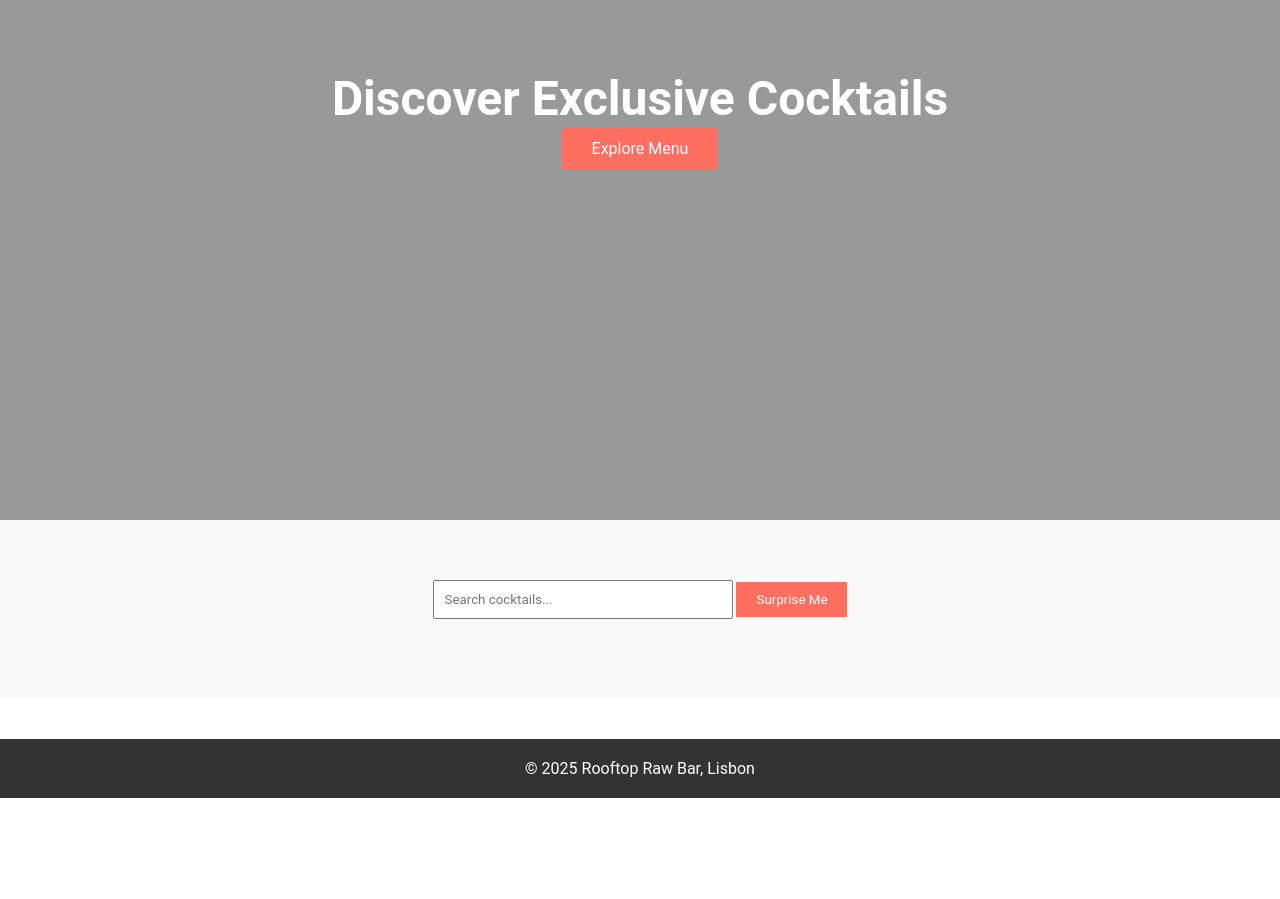
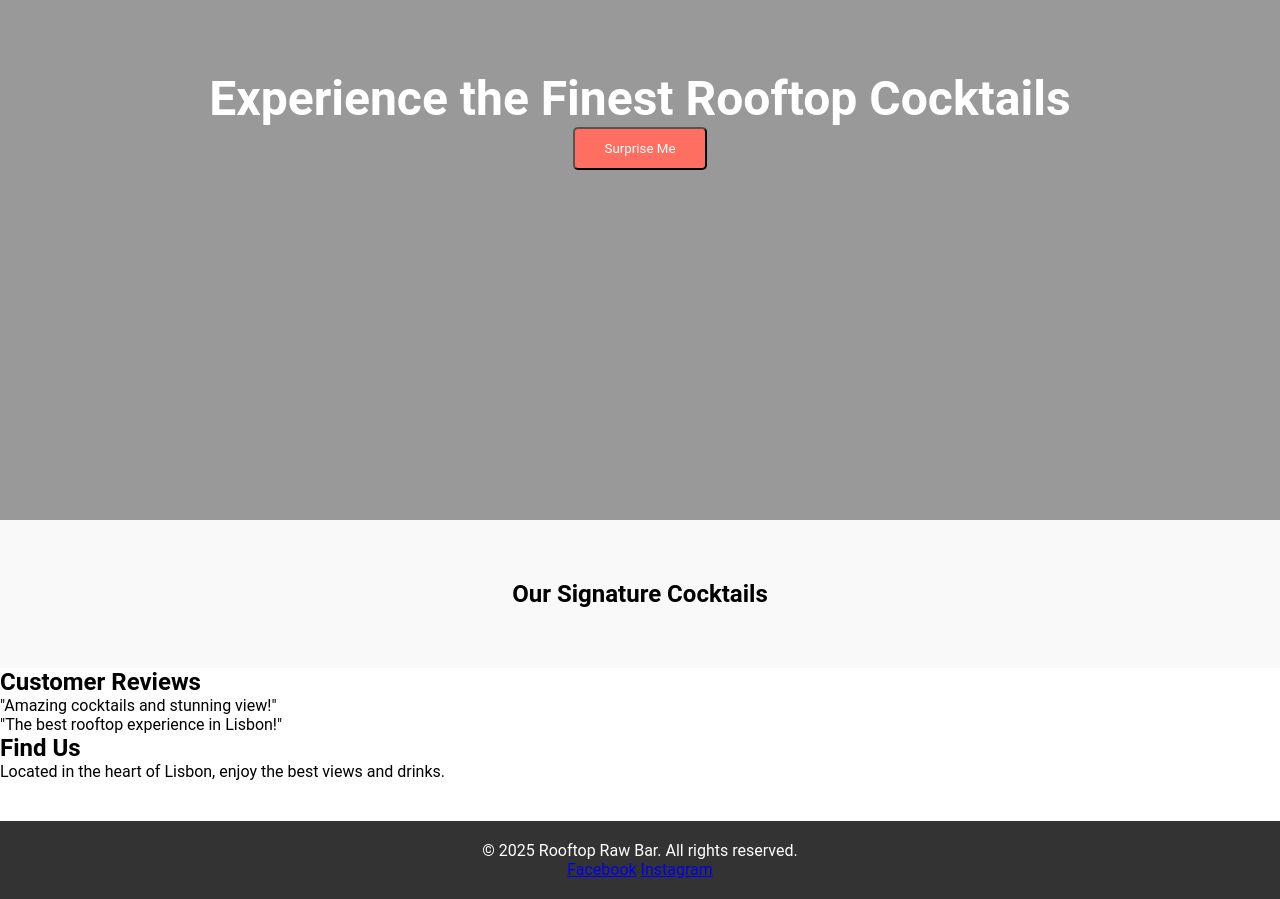
Before and after one commit to 13harmansingh/rraw, a plain HTML site: page index.html in a window 1280 px wide. Shown: the part 280-1179 px from the top of the page. Before the commit the page ends 1078 px from the top, so only its background shows below. Drawn offline with nearby package versions, Linux system fonts and the light colour scheme.

Commit message:
Update index.html

```diff
--- a/index.html
+++ b/index.html
@@ -3,14 +3,11 @@
 <head>
     <meta charset="UTF-8">
     <meta name="viewport" content="width=device-width, initial-scale=1.0">
-    <title>Rooftop Raw Bar - Cocktails</title>
+    <title>Rooftop Raw Bar</title>
     <link rel="stylesheet" href="styles.css">
     <script src="https://cdnjs.cloudflare.com/ajax/libs/howler/2.2.3/howler.min.js"></script>
-    <script defer src="script.js"></script>
 </head>
 <body>
-
-    <!-- Header -->
     <header>
         <div class="logo"><a href="#">Rooftop Raw Bar</a></div>
         <nav>
@@ -20,39 +17,53 @@
                 <li><a href="#location">Location</a></li>
             </ul>
         </nav>
+        <div class="menu-icon">&#9776;</div>
     </header>
 
-    <!-- Hero Section -->
     <section class="hero">
         <div class="hero-text">
-            <h1>Discover Exclusive Cocktails</h1>
-            <a href="#cocktails" class="cta-button">Explore Menu</a>
+            <h1>Experience the Finest Rooftop Cocktails</h1>
+            <button class="cta-button" onclick="surpriseMe()">Surprise Me</button>
         </div>
     </section>
 
-    <!-- Search and Cocktail List -->
     <section id="cocktails" class="cocktails">
-        <input type="text" id="search" placeholder="Search cocktails...">
-        <button id="surprise-btn">Surprise Me</button>
+        <h2>Our Signature Cocktails</h2>
         <div class="cocktail-list" id="cocktail-list"></div>
     </section>
 
-    <!-- Modal -->
-    <div id="cocktail-modal" class="cocktail-modal">
+    <section id="reviews" class="reviews">
+        <h2>Customer Reviews</h2>
+        <div class="reviews-list">
+            <div class="review-item">"Amazing cocktails and stunning view!"</div>
+            <div class="review-item">"The best rooftop experience in Lisbon!"</div>
+        </div>
+    </section>
+
+    <section id="location" class="location">
+        <h2>Find Us</h2>
+        <p>Located in the heart of Lisbon, enjoy the best views and drinks.</p>
+    </section>
+
+    <footer>
+        <p>&copy; 2025 Rooftop Raw Bar. All rights reserved.</p>
+        <div class="social-icons">
+            <a href="#">Facebook</a>
+            <a href="#">Instagram</a>
+        </div>
+    </footer>
+
+    <div class="cocktail-modal" id="cocktail-modal">
         <div class="cocktail-modal-content">
-            <button class="close-btn" id="close-modal">&times;</button>
-            <img id="modal-img" src="" alt="">
-            <h2 id="modal-name"></h2>
+            <span class="close-btn">&times;</span>
+            <img id="modal-img" src="" alt="Cocktail">
+            <h2 id="modal-title"></h2>
             <p id="modal-description"></p>
             <h3>Ingredients:</h3>
             <ul id="modal-ingredients"></ul>
         </div>
     </div>
 
-    <!-- Footer -->
-    <footer>
-        <p>&copy; 2025 Rooftop Raw Bar, Lisbon</p>
-    </footer>
-
+    <script src="script.js"></script>
 </body>
 </html>
```
